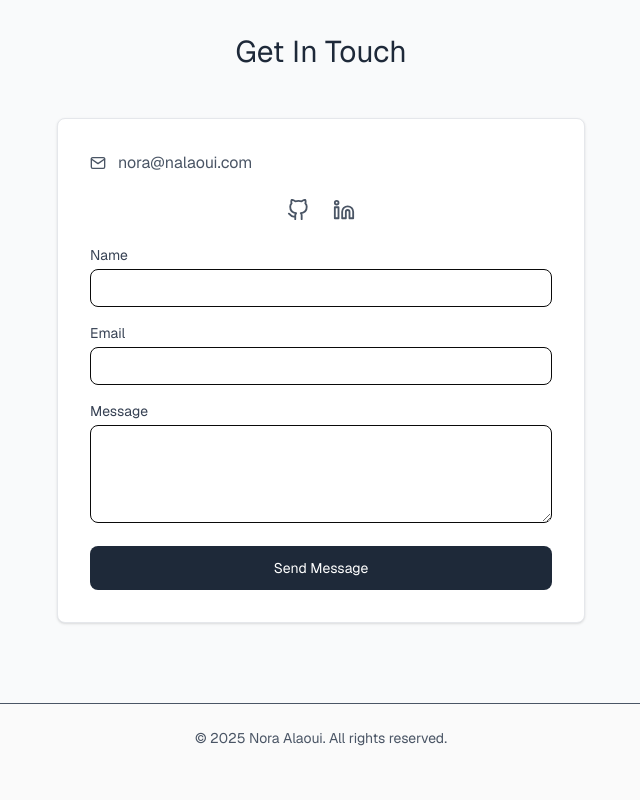
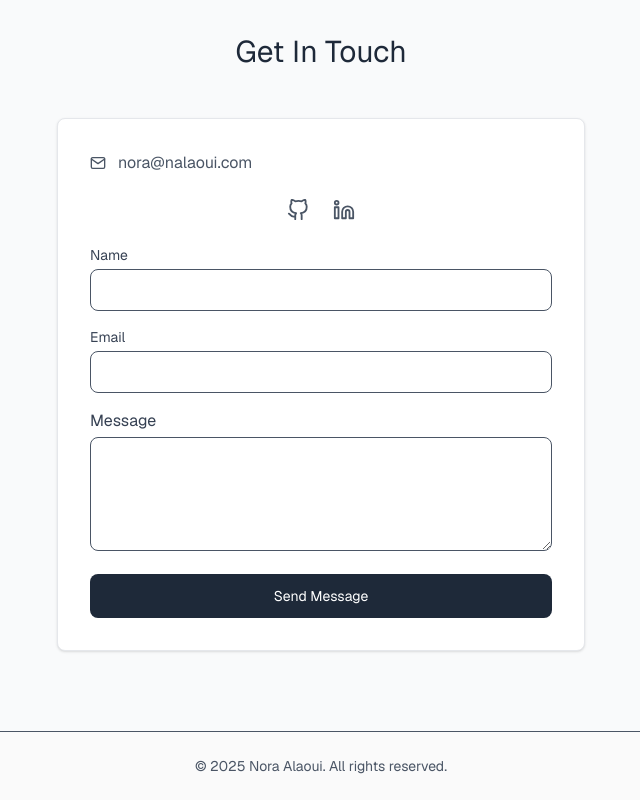
Before and after one commit to noraleilaa/nora-alaoui-website, a Next.js app: page / in a window 1280 px wide. Shown: the part 1729-2529 px from the top of the page, without its empty margins (319-959 px from the left). Before the commit the page ends 2501 px from the top, so only its background shows below. Built offline with nearby package versions, Linux system fonts and the light colour scheme.

Commit message:
Update page.tsx

```diff
--- a/app/page.tsx
+++ b/app/page.tsx
@@ -260,7 +260,7 @@ export default function Home() {
                   type="text"
                   name="name"
                   required
-                  className="w-full px-4 py-2 border rounded-lg text-sm focus:ring-2 focus:text-gray-600 focus:outline-none"
+                  className="w-full px-4 py-2 border rounded-lg text-gray-600 focus:ring-2 focus:text-gray-600 focus:outline-none"
                 />
               </div>
               <div>
@@ -269,16 +269,16 @@ export default function Home() {
                   type="email"
                   name="email"
                   required
-                  className="w-full px-4 py-2 border rounded-lg text-sm focus:ring-2 focus:text-gray-600 focus:outline-none"
+                  className="w-full px-4 py-2 border rounded-lg text-gray-600 focus:ring-2 focus:text-gray-600 focus:outline-none"
                 />
               </div>
               <div>
-                <label className="block text-sm text-gray-700 mb-1">Message</label>
+                <label className="block text-gray-700 mb-1">Message</label>
                 <textarea
                   name="message"
                   rows={4}
                   required
-                  className="w-full px-4 py-2 border rounded-lg text-sm focus:ring-2 focus:text-gray-600 focus:outline-none"
+                  className="w-full px-4 py-2 border rounded-lg text-gray-600 focus:ring-2 focus:text-gray-600 focus:outline-none"
                 ></textarea>
               </div>
               <button
```
